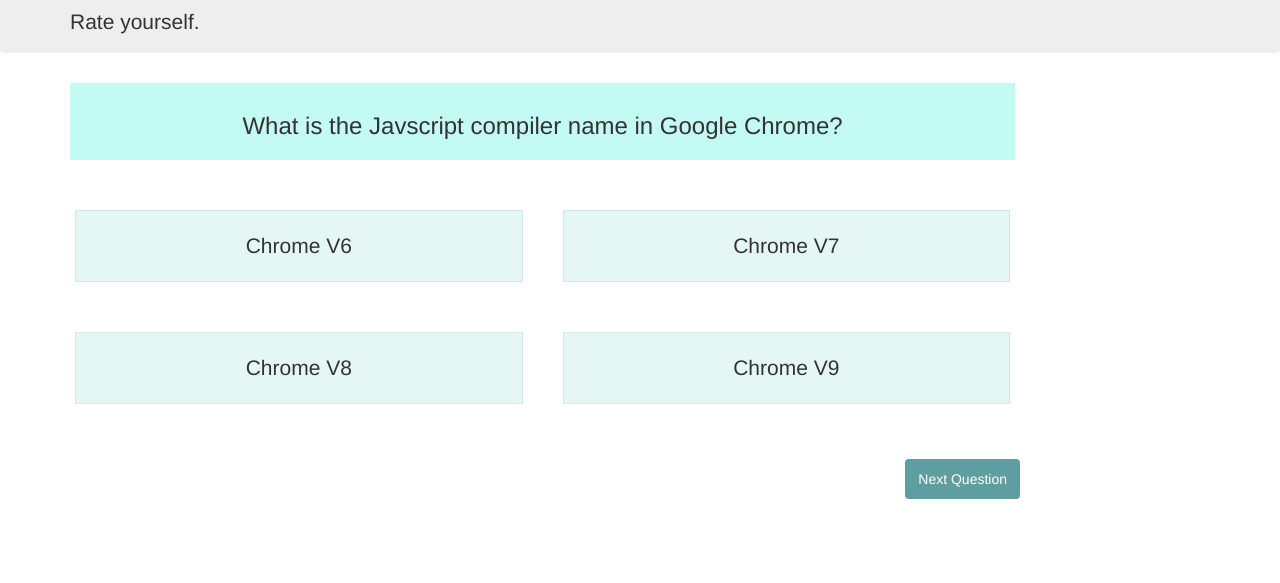
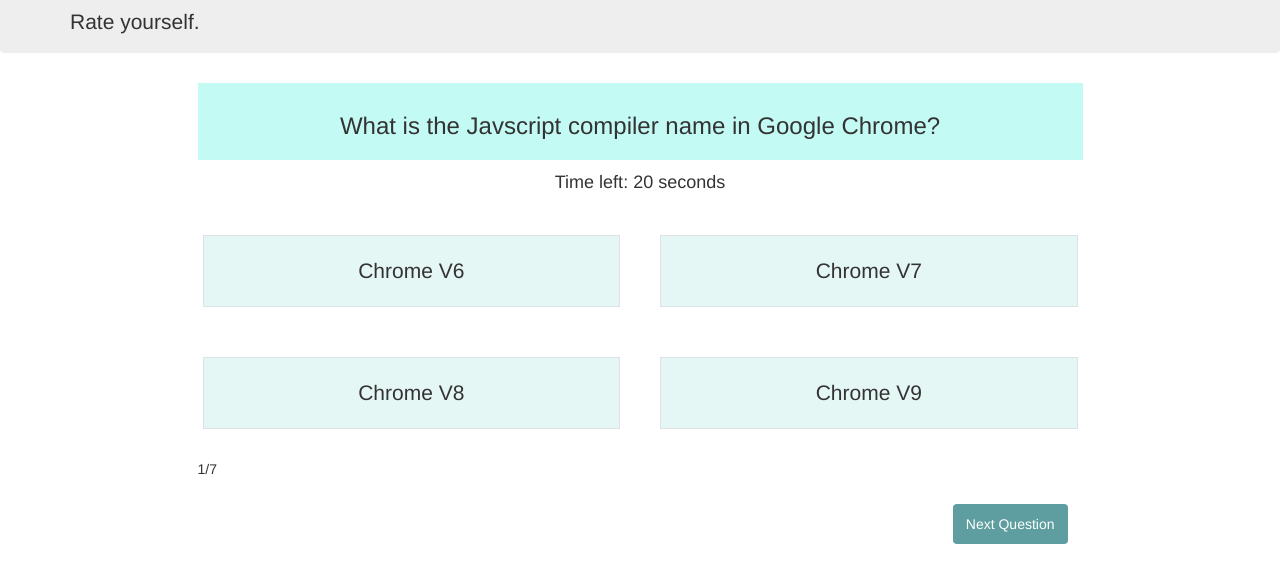
Before and after one commit to page-source/react-javascript-quiz-app, a React app: page / in a window 1280 px wide. Shown: the part 93-676 px from the top of the page. Built offline with nearby package versions, Linux system fonts and the light colour scheme; what redux-immutable-state-invariant would draw is missing.

Commit message:
Adding Timer to the app

```diff
--- a/public/_assets/css/app.css
+++ b/public/_assets/css/app.css
@@ -1,5 +1,16 @@
+.quizContainer{
+  width: 75%;
+  margin: 0 auto;
+}
+
 .posRelative {
   position: relative;
+}
+.timer {
+  margin: 0 auto;
+  text-align: center;
+  font-size: 18px;
+  font-weight: 500;
 }
 
 .footer {
@@ -23,8 +34,12 @@
   margin-bottom: 10px;
 }
 
-.options:hover {
+
+.option:hover {
   background-color: #D0EFF6;
+
+  cursor: pointer;
+
 }
 
 .option {
@@ -41,9 +56,7 @@
   pointer-events: none;
 }
 
-.option:hover {
-  cursor: pointer;
-}
+
 
 .option.bg-green {
   background-color: #8bdb8b;
--- a/src/components/Options.js
+++ b/src/components/Options.js
@@ -2,21 +2,12 @@
 import PropTypes from 'prop-types';
 import { useQuizContext } from '../context/QuizContext.js';
 
-// import { useDispatch, useSelector } from 'react-redux';
-
-// import Answer from './Answer';
-// import { selectedAnswer } from '../actions/selectedAnswerActions';
-
-const Options = ({ data, onOptionSelect, optionSelected }) => {
-  // const dispatch = useDispatch();
-  // const bgClass = useSelector((state) => state.selectedAnswerReducer.bgClass);
-
+const Options = ({ data, onOptionSelect, stopTimer, optionSelected }) => {
   const [state, setState] = useState({
     selectedOption: null,
     isCorrect: null,
   });
 
-  // Reset state only when data changes
   useEffect(() => {
     setState({
       selectedOption: null,
@@ -26,31 +17,34 @@
 
   const handleOptionClick = (index) => {
     if (!optionSelected) {
-      // Only handle click if no option is selected yet
       const correct = index + 1 === data.key;
 
       if (correct) {
         setTotalCorrect((prev) => prev + 1);
       }
 
-      setState(
-        {
-          selectedOption: index,
-          isCorrect: correct,
-        },
-        () => onOptionSelect()
-      );
+      setState({
+        selectedOption: index,
+        isCorrect: correct,
+      });
+
+      stopTimer(); // Stop the timer when an option is selected
     }
   };
 
+  useEffect(() => {
+    if (state.selectedOption !== null) {
+      onOptionSelect();
+    }
+  }, [state.selectedOption, onOptionSelect]);
+
   const { selectedOption, isCorrect } = state;
   const { setTotalCorrect } = useQuizContext();
+
   return (
-    <div
-      className={`col-md-10 optionsWrapper ${selectedOption !== null ? 'disableEvents' : ''}`}
-    >
+    <div className={`optionsWrapper ${selectedOption !== null ? 'disableEvents' : ''}`}>
       <div className='row'>
-        {data.options.map((value, index) => {
+        {data?.options.map((value, index) => {
           let optionClass = 'option';
 
           if (selectedOption !== null) {
@@ -72,15 +66,15 @@
           );
         })}
       </div>
-      {/* <Answer classApply={bgClass} /> */}
     </div>
   );
 };
 
 Options.propTypes = {
-  data: PropTypes.array,
+  data: PropTypes.object,
   onOptionSelect: PropTypes.func,
-  optionSelected: PropTypes.string,
+  stopTimer: PropTypes.func,
+  optionSelected: PropTypes.bool,
 };
 
 export default Options;
--- a/src/components/Quiz.js
+++ b/src/components/Quiz.js
@@ -1,43 +1,28 @@
-import React, { useState, useEffect } from 'react';
+import React, { useState, useEffect, useRef } from 'react';
 import PropTypes from 'prop-types';
-
-// import { Link } from 'react-router-dom';
 import Question from './Question.js';
 import Options from './Options.js';
 import data from '../data.js';
 import Total from './Total';
 import QuizComplete from './QuizComplete.js';
 
-// import { useQuizContext } from '../context/QuizContext.js';
-
-// import { useQuizContext } from '../context/QuizContext';
-
-// if you want to shuffle questions everytime just to add an element of surprise
-
-// const shuffleArray = (array) => {
-//   let i = array.length - 1;
-
-//   for (; i > 0; i--) {
-//     const j = Math.floor(Math.random() * (i + 1));
-//     const temp = array[i];
-//     array[i] = array[j];
-//     array[j] = temp;
-//   }
-
-//   return array;
-// };
-
 const Quiz = ({ url }) => {
-  const [quizData, setQuizData] = useState({});
+  const [quizData, setQuizData] = useState([]);
   const [completeQuiz, setCompleteQuiz] = useState(false);
   const [questionCounter, setQuestionCounter] = useState(0);
   const [optionSelected, setOptionSelected] = useState(false);
   const [errorMessage, setErrorMessage] = useState('');
+  const [timer, setTimer] = useState(25);
+  const timerRef = useRef();
 
-  // const { selectedOption, setSelectedOption } = useQuizContext();
+  const stopTimer = () => {
+    if (timerRef.current) {
+      clearInterval(timerRef.current);
+    }
+  };
 
   const nextQuestion = () => {
-    if (optionSelected) {
+    if (optionSelected || timer === 0) {
       if (questionCounter === quizData.length - 1) {
         setCompleteQuiz(true);
       } else {
@@ -47,19 +32,27 @@
       setOptionSelected(false);
       setErrorMessage('');
     } else {
-      setErrorMessage('You forgot to select an option. Just take a guess maybe.');
+      setErrorMessage('You forgot to select an option.');
     }
   };
 
-  // Use useEffect to perform actions based on questionCounter changes
   useEffect(() => {
+    if (timer === 0) {
+      nextQuestion();
+    }
+  }, [timer]);
+
+  useEffect(() => {
+    stopTimer(); // Stop any existing timer
+    setTimer(25); // Reset the timer
     setOptionSelected(false);
-    console.log(questionCounter);
 
-    if (questionCounter === quizData.length) {
-      setCompleteQuiz(true);
-    }
-  }, [questionCounter, quizData.length]); // Dependencies array
+    timerRef.current = setInterval(() => {
+      setTimer((prevTimer) => (prevTimer > 0 ? prevTimer - 1 : 0));
+    }, 1000);
+
+    return () => clearInterval(timerRef.current); // Clear timer on component unmount
+  }, [questionCounter]);
 
   useEffect(() => {
     const loadQuestionsFromServer = async () => {
@@ -79,40 +72,37 @@
     return <div>Loading...</div>;
   }
 
-  // const shuffledPosts = shuffleArray(quizData);
   const shuffledPosts = quizData;
 
-  console.log(shuffledPosts);
   return (
-    <div>
+    <div className='quizContainer'>
       {completeQuiz ? (
         <QuizComplete quizLength={quizData.length} />
       ) : (
         <React.Fragment>
           <div className='row posRelative'>
-            <div className='col-md-10 disableEvents mx-auto'>
-              <Question data={shuffledPosts[questionCounter].question} />
+            <div className='disableEvents mx-auto'>
+              <Question data={shuffledPosts[questionCounter]?.question} />
+              <div className='timer'>Time left: {timer} seconds</div>
             </div>
             <Options
               data={shuffledPosts[questionCounter]}
-              onOptionSelect={() => setOptionSelected(true)} // Handle option select
+              onOptionSelect={() => setOptionSelected(true)}
+              stopTimer={stopTimer}
               optionSelected={optionSelected}
             />
-            {/* <Total counter={questionCounter + 1} data={quizData} /> */}
+            <Total counter={questionCounter + 1} data={quizData} />
           </div>
           {errorMessage && <div className='error-message'>{errorMessage}</div>}
-          <div className='col-md-10 noPad'>
+          <div className='noPad'>
             <button
               className='marTop25 nextBtn btn pull-right'
-              onClick={() => nextQuestion()}
+              onClick={nextQuestion}
             >
-              {questionCounter === quizData.length - 1 ? 'Complete Quiz' : 'Next Question'}
+              {questionCounter === quizData.length - 1
+                ? 'Complete Quiz'
+                : 'Next Question'}
             </button>
-            {/* <Link to='/addQuestion'>
-              <button className='marTop25 nextBtn btn pull-left'>
-                Add Question
-              </button>
-            </Link> */}
           </div>
         </React.Fragment>
       )}
```
Also changed, not shown: src/components/Timer.js (added, +38 -0 lines).
